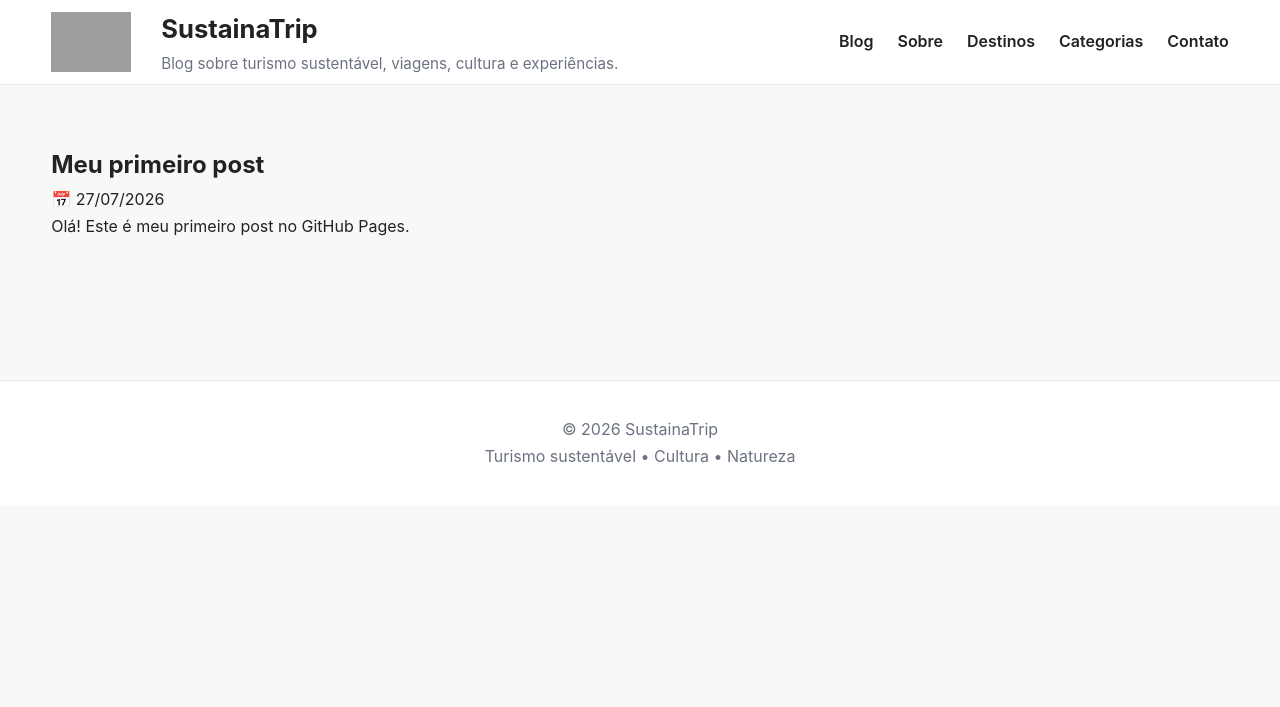
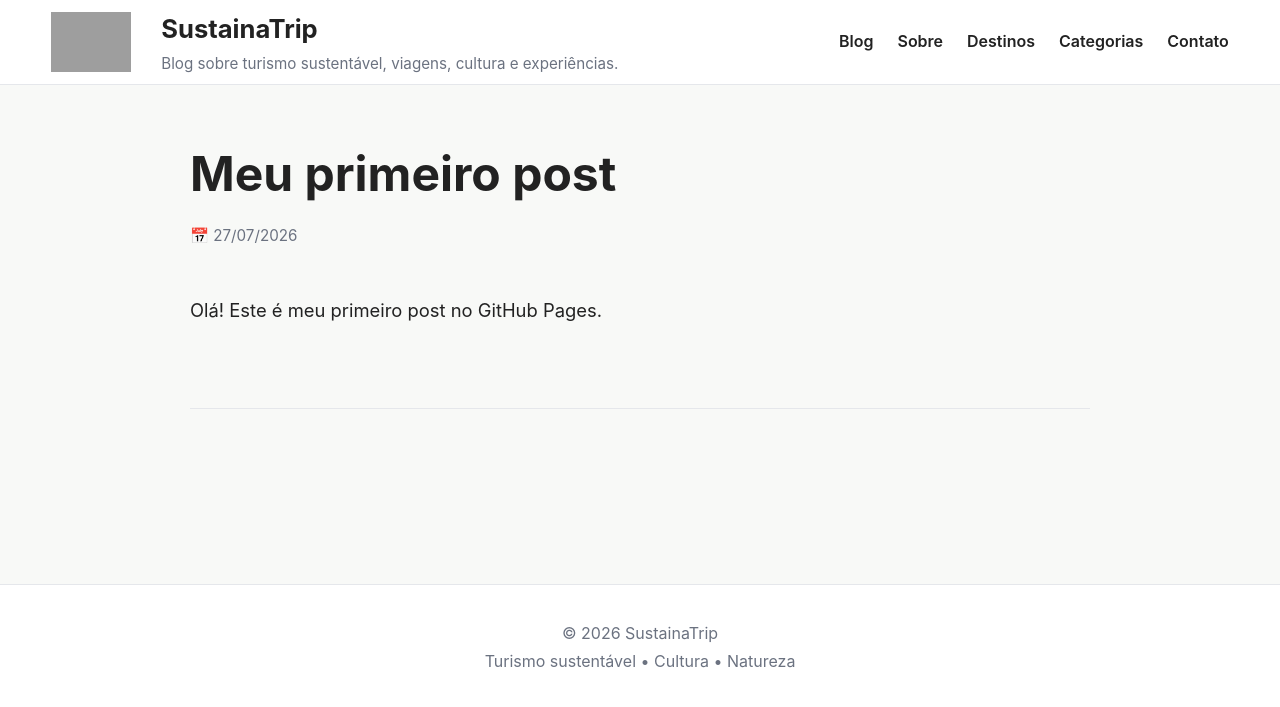
Before and after one commit to sustainatrip/blog, a Jekyll site: the page built from _posts/2026-07-27-primeiro-post.md, in a window 1280 px wide. Shown: the top 707 px of the page. Built offline with Jekyll 4.4.1, drawn with Linux system fonts in a browser that asks for light colours; grey boxes are pictures that could not be loaded.

Commit message:
Add styles for post page layout and content

```diff
--- a/assets/css/style.css
+++ b/assets/css/style.css
@@ -561,3 +561,189 @@ article img{
     color:var(--muted);
 
 }
+
+/* =====================================================
+   PÁGINA DO POST
+===================================================== */
+
+.post-page{
+
+    max-width:900px;
+
+    margin:auto;
+
+}
+
+.post-cover img{
+
+    width:100%;
+
+    border-radius:18px;
+
+    margin-bottom:40px;
+
+}
+
+.post-header{
+
+    margin-bottom:45px;
+
+}
+
+.post-category{
+
+    display:inline-block;
+
+    background:#EAF6ED;
+
+    color:var(--primary);
+
+    padding:7px 14px;
+
+    border-radius:30px;
+
+    font-size:.9rem;
+
+    font-weight:600;
+
+    margin-bottom:20px;
+
+}
+
+.post-header h1{
+
+    font-size:3rem;
+
+    line-height:1.2;
+
+    margin-bottom:20px;
+
+}
+
+.post-meta{
+
+    color:var(--muted);
+
+    display:flex;
+
+    gap:20px;
+
+    flex-wrap:wrap;
+
+    font-size:.95rem;
+
+}
+
+.post-content{
+
+    font-size:1.15rem;
+
+    line-height:1.9;
+
+}
+
+.post-content h2{
+
+    margin-top:50px;
+
+    margin-bottom:20px;
+
+}
+
+.post-content h3{
+
+    margin-top:40px;
+
+}
+
+.post-content p{
+
+    margin-bottom:25px;
+
+}
+
+.post-content img{
+
+    border-radius:14px;
+
+    margin:35px 0;
+
+}
+
+.post-content ul{
+
+    margin:20px 0 20px 30px;
+
+}
+
+.post-content blockquote{
+
+    border-left:5px solid var(--primary);
+
+    padding-left:25px;
+
+    margin:35px 0;
+
+    color:#555;
+
+    font-style:italic;
+
+}
+
+.post-tags{
+
+    margin-top:60px;
+
+}
+
+.tag{
+
+    display:inline-block;
+
+    background:#EDF2F7;
+
+    padding:8px 15px;
+
+    border-radius:30px;
+
+    margin:5px;
+
+}
+
+.post-navigation{
+
+    margin-top:80px;
+
+    display:flex;
+
+    justify-content:space-between;
+
+    gap:30px;
+
+    border-top:1px solid var(--border);
+
+    padding-top:35px;
+
+}
+
+.post-navigation a{
+
+    font-weight:600;
+
+}
+
+@media(max-width:768px){
+
+.post-header h1{
+
+    font-size:2.2rem;
+
+}
+
+.post-navigation{
+
+    flex-direction:column;
+
+}
+
+}
```
